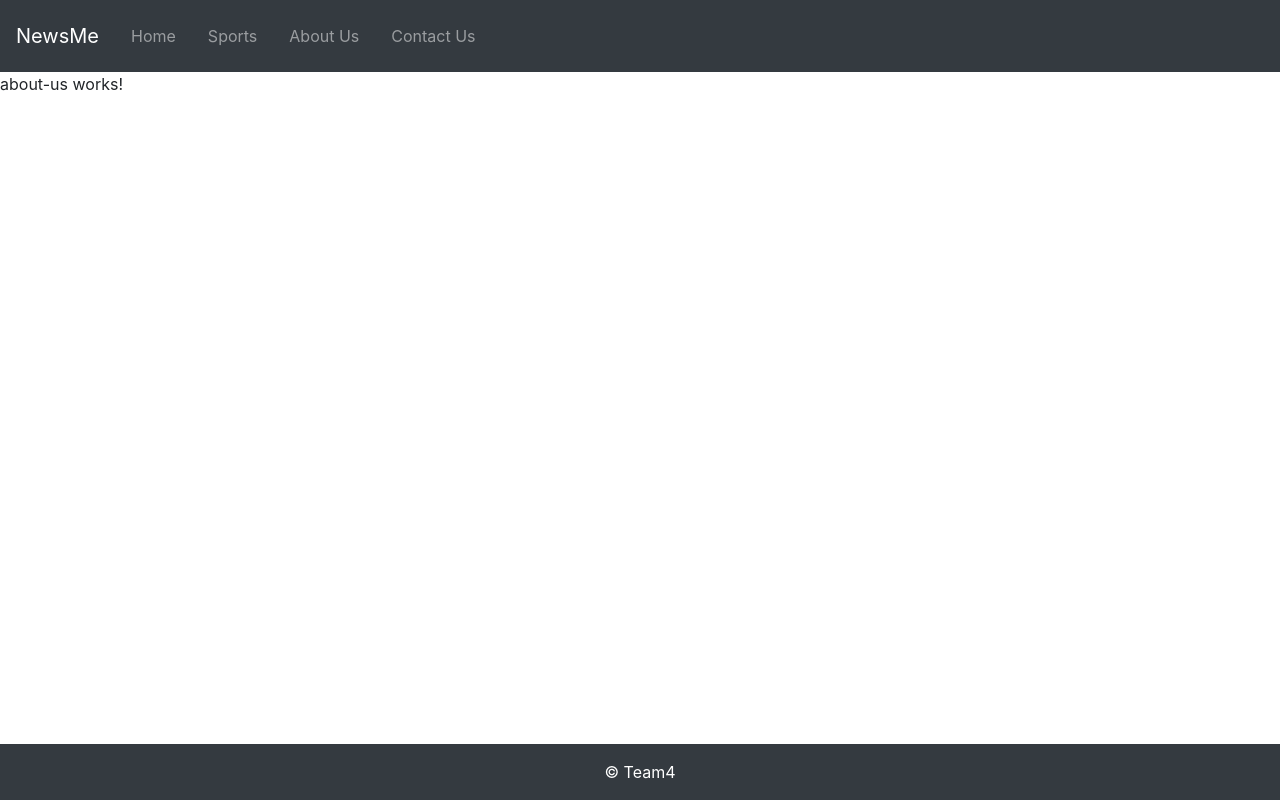
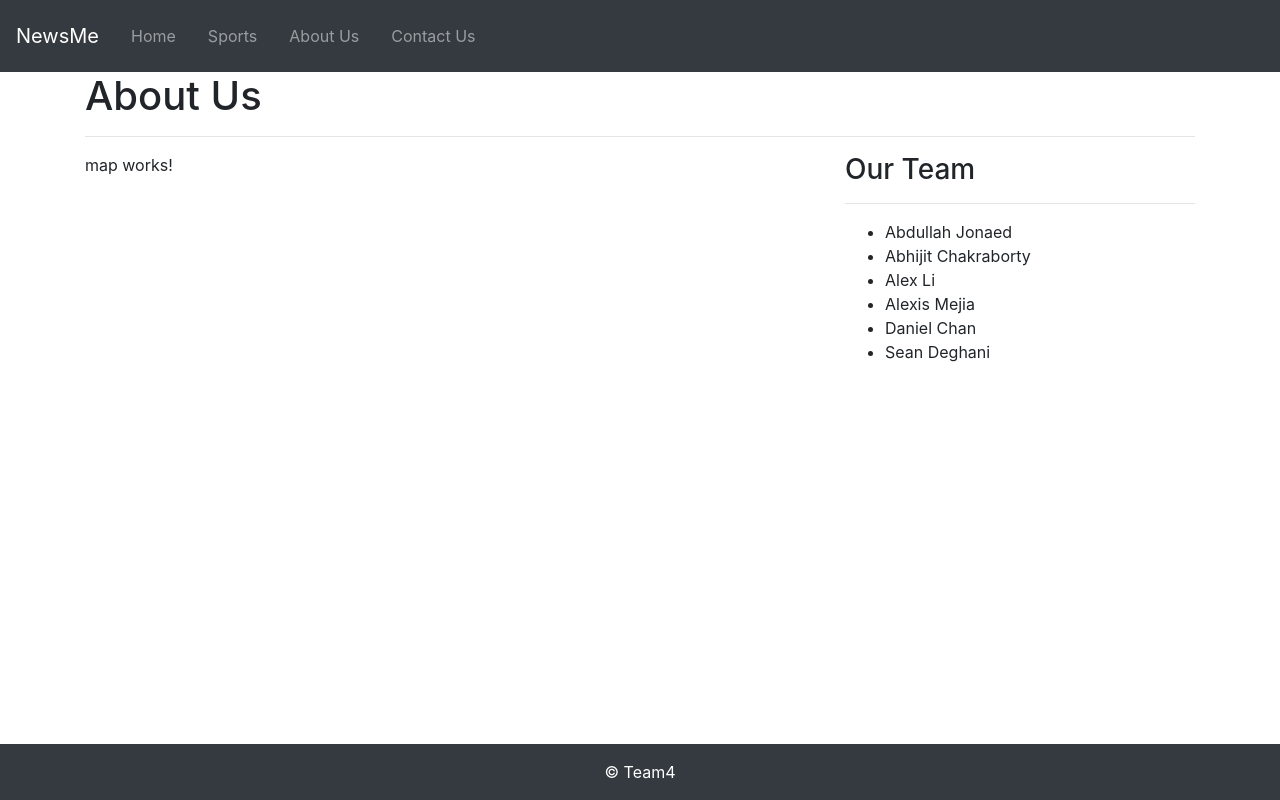
Before and after one commit to Alelia40/team4_cert, an Angular app in the folder news-app/: page /about in a window 1280 px wide. Built offline with nearby package versions, Linux system fonts and the light colour scheme.

Commit message:
added about us and contact us pages

```diff
--- a/news-app/src/app/app.component.html
+++ b/news-app/src/app/app.component.html
@@ -3,9 +3,11 @@
         <app-header></app-header>
     </div>
 </div>
-<div class='row'>
-    <div class='col'>
-        <router-outlet></router-outlet>
+<div class="container">
+    <div class='row'>
+        <div class='col'>
+            <router-outlet></router-outlet>
+        </div>
     </div>
 </div>
 <div class='row'>
--- a/news-app/src/app/app.module.ts
+++ b/news-app/src/app/app.module.ts
@@ -12,6 +12,7 @@ import { AboutUsComponent } from './components/about-us/about-us.component';
 import { ContactUsComponent } from './components/contact-us/contact-us.component';
 import { PageNotFoundComponent } from './components/page-not-found/page-not-found.component';
 import { FooterComponent } from './components/shared/footer/footer.component';
+import { MapComponent } from './components/map/map.component';
 
 const routes: Routes = [
   {path:'home', component:HomeComponent},
@@ -31,7 +32,8 @@ const routes: Routes = [
     AboutUsComponent,
     ContactUsComponent,
     PageNotFoundComponent,
-    FooterComponent
+    FooterComponent,
+    MapComponent
   ],
   imports: [
     BrowserModule,
--- a/news-app/src/app/components/about-us/about-us.component.html
+++ b/news-app/src/app/components/about-us/about-us.component.html
@@ -1 +1,19 @@
-<p>about-us works!</p>
+<h1>About Us</h1>
+<hr />
+<div class="row">
+    <div class="col-md-8">
+        <app-map></app-map>
+    </div>
+    <div class="col-md-4">
+        <h3>Our Team</h3>
+        <hr />
+        <ul>
+            <li>Abdullah Jonaed</li>
+            <li>Abhijit Chakraborty</li>
+            <li>Alex Li</li>
+            <li>Alexis Mejia</li>
+            <li>Daniel Chan</li>
+            <li>Sean Deghani</li>
+        </ul>
+    </div>
+  </div>
--- a/news-app/src/app/components/contact-us/contact-us.component.html
+++ b/news-app/src/app/components/contact-us/contact-us.component.html
@@ -1 +1,22 @@
-<p>contact-us works!</p>
+<h2>Send us a query</h2>
+<hr />
+<form (submit)="handleEmail()">
+    <div class="row">
+        <div class="col">
+            <label for="email">Your Email</label>
+            <input type="text" class="form-control" name="email" [(ngModel)]='email'>
+        </div>
+    </div>
+    <div class="row">
+        <div class="col">
+            <label for="query">Your Query</label>
+            <input type="text" class="form-control" name="query" [(ngModel)]='query'>
+        </div>
+    </div>
+    <hr />
+    <div class="row">
+        <div class="col">
+            <input type="submit" class="btn btn-info">
+        </div>
+    </div>
+</form>
--- a/news-app/src/app/components/contact-us/contact-us.component.ts
+++ b/news-app/src/app/components/contact-us/contact-us.component.ts
@@ -7,9 +7,16 @@ import { Component, OnInit } from '@angular/core';
 })
 export class ContactUsComponent implements OnInit {
 
+  email:string = '';
+  query:string = '';
+
   constructor() { }
 
   ngOnInit(): void {
   }
 
+  handleEmail(){
+    console.log('sending email with '+this.email+', '+this.query);
+  }
+
 }
--- /dev/null
+++ b/news-app/src/app/components/map/map.component.html
@@ -0,0 +1 @@
+<p>map works!</p>
--- /dev/null
+++ b/news-app/src/app/components/map/map.component.ts
@@ -0,0 +1,15 @@
+import { Component, OnInit } from '@angular/core';
+
+@Component({
+  selector: 'app-map',
+  templateUrl: './map.component.html',
+  styleUrls: ['./map.component.css']
+})
+export class MapComponent implements OnInit {
+
+  constructor() { }
+
+  ngOnInit(): void {
+  }
+
+}
--- a/news-app/src/app/components/page-not-found/page-not-found.component.html
+++ b/news-app/src/app/components/page-not-found/page-not-found.component.html
@@ -1 +1,2 @@
-<p>page-not-found works!</p>
+<h1>404 PAGE NOT FOUND</h1>
+<button class="btn btn-link" [routerLink]="['/home']">Take Me To The Homepage</button>
```
Also changed, not shown: news-app/src/app/components/map/map.component.css (added), 1 other file (tests, documents, lock files or other folders).
